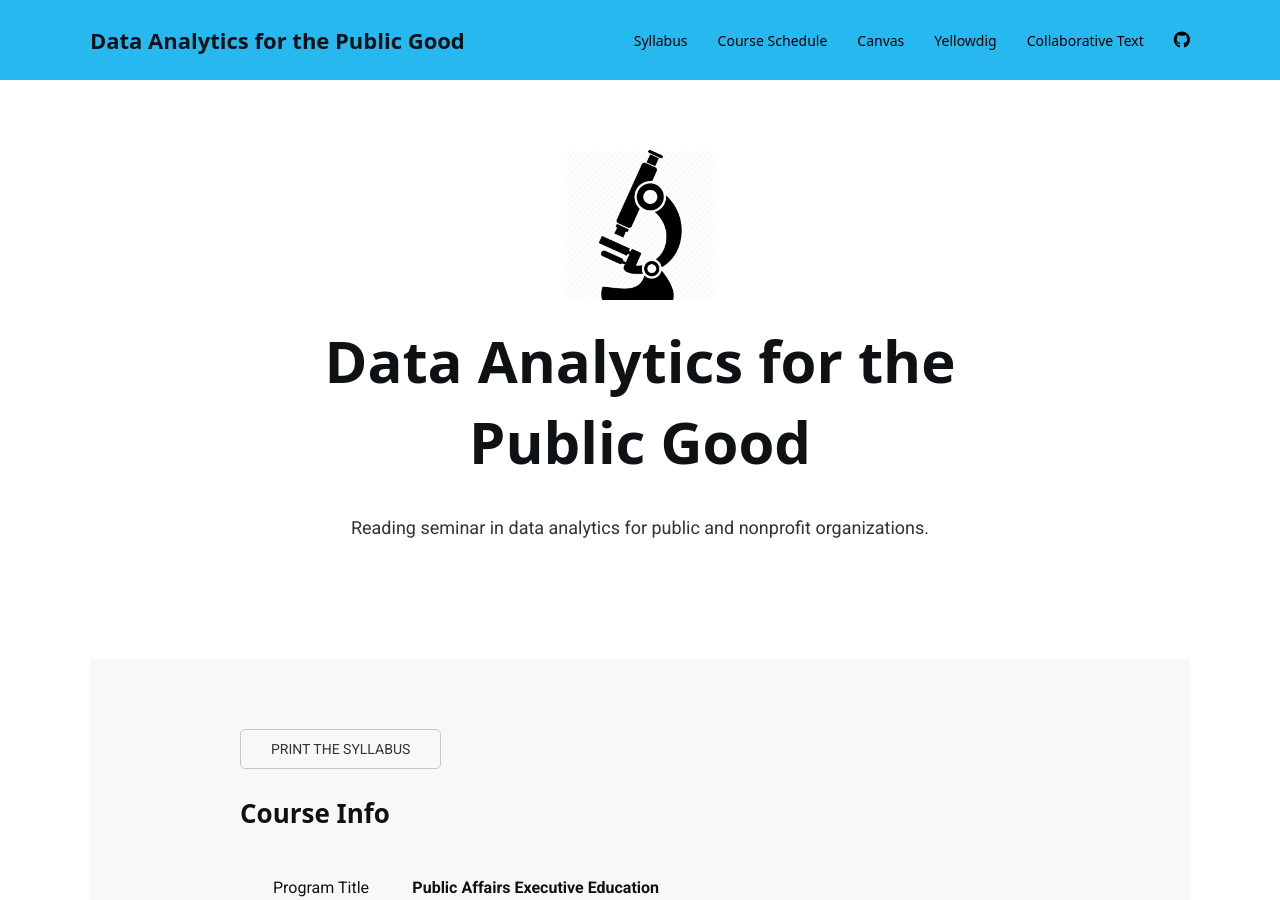
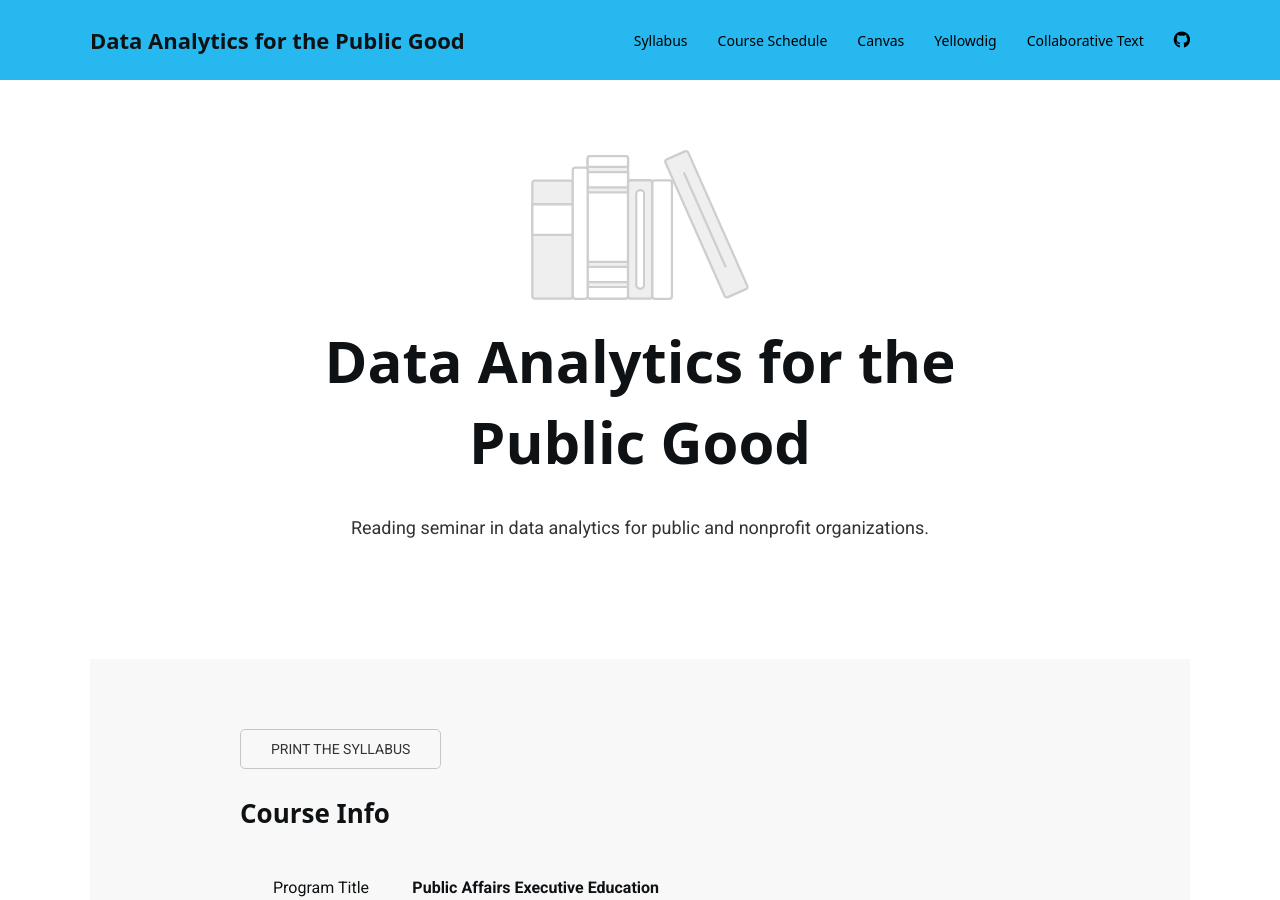
Before and after one commit to DS4PS/course-asu-paf-586-summer-2019, a Jekyll site: the page built from index.md, in a window 1280 px wide and 900 px high. Built offline with Jekyll 4.4.1, drawn with Linux system fonts in a browser that asks for light colours; nearby versions of some CDN libraries; a style sheet for code colours, icons or effects is not loaded.

Commit message:
Update _config.yml

```diff
--- a/_config.yml
+++ b/_config.yml
@@ -38,7 +38,7 @@ course_url: "http://ds4ps.org/paf-586-summer-2019/"
 
 index:
     title: Data Analytics for the Public Good
-    image: microscope.png
+    image: books.svg
     subtitle: Reading seminar in data analytics for public and nonprofit organizations.
 
 
```
